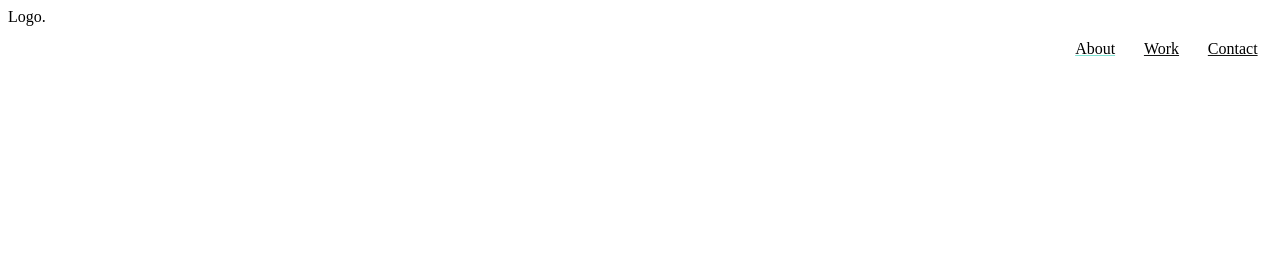
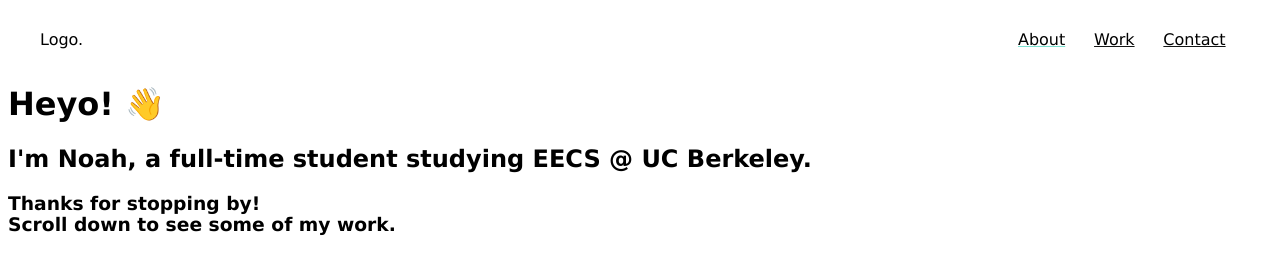
Before and after one commit to noah-CAL/WDB-project1, a plain HTML site: page index.html in a window 1280 px wide. Drawn offline with Linux system fonts and the light colour scheme.

Commit message:
complete navbar

```diff
--- a/index.html
+++ b/index.html
@@ -8,6 +8,7 @@
     <title>Your Personal Website: Template 1</title>
 </head>
 <body>
+    <div class="background">
         <div class="splash-page">
             <div class="navbar">
                 <div class="logo">Logo.</div> <!-- FIXME Insert Logo -->
@@ -17,7 +18,11 @@
                     <div class="nav-button">Contact</div>
                 </div>
             </div>
-        <div class="headline"></div>
+            <div class="headline">
+                <h1>Heyo! &#128075 </h1>
+                <h2>I'm Noah, a full-time student studying EECS @ UC Berkeley.</h2>
+                <h3>Thanks for stopping by!<br>Scroll down to see some of my work.</h3>
+            </div>
         </div>
         <div class="portfolio">
             <div class="proj-col">
@@ -27,5 +32,6 @@
                 <div class="proj-name"></div>
             </div>
         </div>
+    </div>
 </body>
 </html>
--- a/style.css
+++ b/style.css
@@ -6,8 +6,15 @@
     --accent-dark: #339989ff;     /* persian-green */
     --accent-light: #7de2d1ff; /* middle-blue-green */
     --light: #fffafbff;              /* snow */
+    font-family: 'Lucida Sans', 'Lucida Sans Regular', 'Lucida Grande', 'Lucida Sans Unicode', Geneva, Verdana, sans-serif;
 }
 
+.navbar {
+    display: flex;
+    align-items: center;
+    justify-content: space-between;
+    margin: 1em 2em 1em 2em;
+}
 
 .nav {
     display: flex;
```
Lines whose indentation alone changed are shown as unchanged.
